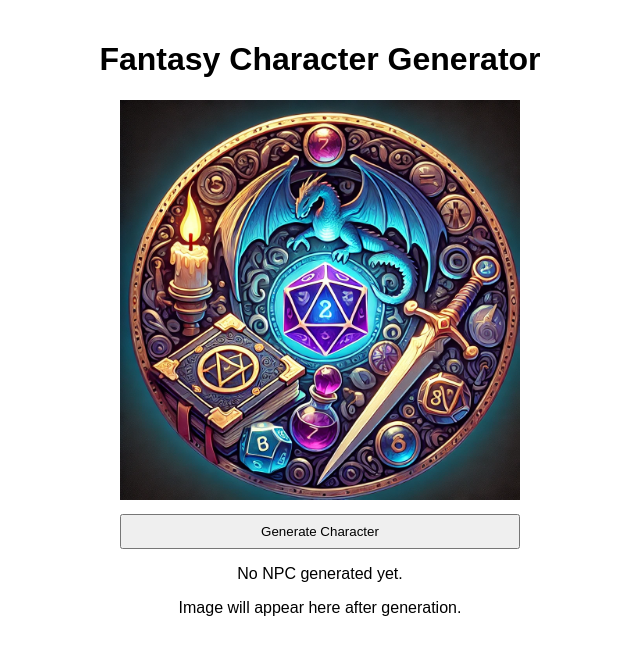
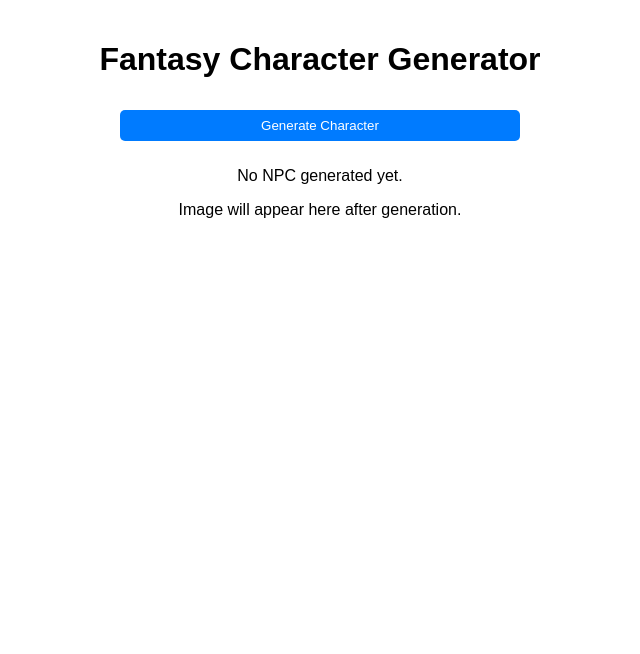
Before and after one commit to Snielson222/NPC-Frontend, a React (Create React App) app: page / in a window 1280 px wide. Shown: the top 654 px of the page, without its empty margins (320-960 px from the left). Built offline with nearby package versions, Linux system fonts and the light colour scheme.

Commit message:
integrated chatbox with application and styled it

```diff
--- a/src/App.js
+++ b/src/App.js
@@ -2,9 +2,9 @@ import React from 'react';
 import NPCForm from './components/NPCForm';
 import NPCDisplay from './components/NPCDisplay';
 import ImageDisplay from './components/ImageDisplay';
+import ChatBox from './components/ChatBox';
 import LoadingSpinner from './components/LoadingSpinner';
 import useNPCGenerator from './hooks/useNPCGenerator';
-import './favicon2.webp';
 import './styles/App.css';
 
 const App = () => {
@@ -13,12 +13,14 @@ const App = () => {
   return (
     <div className="App">
       <h1>Fantasy Character Generator</h1>
-      <img src="favicon2.webp" alt="Fantasy Character Generator" style={{ width: '50%' }}  />
       <NPCForm onGenerateNPC={generateNPC} />
-      {loading ? <LoadingSpinner /> : (
+      {loading ? (
+        <LoadingSpinner />
+      ) : (
         <>
           <NPCDisplay npc={npc} />
           <ImageDisplay imageUrl={imageUrl} />
+          {npc && <ChatBox npc={npc} />}
         </>
       )}
     </div>
--- a/src/components/ChatBox.js
+++ b/src/components/ChatBox.js
@@ -1,5 +1,6 @@
 import React, { useState } from 'react';
 import axios from 'axios';
+import '../styles/ChatBox.css';
 
 const ChatBox = ({ npc }) => {
   const [messages, setMessages] = useState([]);
--- /dev/null
+++ b/src/styles/ChatBox.css
@@ -0,0 +1,56 @@
+.chatbox {
+    margin: 20px auto;
+    max-width: 600px;
+    border: 1px solid #ddd;
+    border-radius: 10px;
+    padding: 10px;
+    background-color: #f9f9f9;
+  }
+
+  .messages {
+    max-height: 300px;
+    overflow-y: auto;
+    margin-bottom: 10px;
+  }
+
+  .message {
+    padding: 5px 10px;
+    margin: 5px 0;
+    border-radius: 5px;
+  }
+
+  .message.user {
+    background-color: #d1ecf1;
+    text-align: right;
+  }
+
+  .message.character {
+    background-color: #f8d7da;
+    text-align: left;
+  }
+
+  form {
+    display: flex;
+    justify-content: space-between;
+    gap: 10px;
+  }
+
+  input[type='text'] {
+    flex: 1;
+    padding: 8px;
+    border: 1px solid #ddd;
+    border-radius: 5px;
+  }
+
+  button {
+    padding: 8px 16px;
+    background-color: #007bff;
+    color: white;
+    border: none;
+    border-radius: 5px;
+    cursor: pointer;
+  }
+
+  button:hover {
+    background-color: #0056b3;
+  }
```
